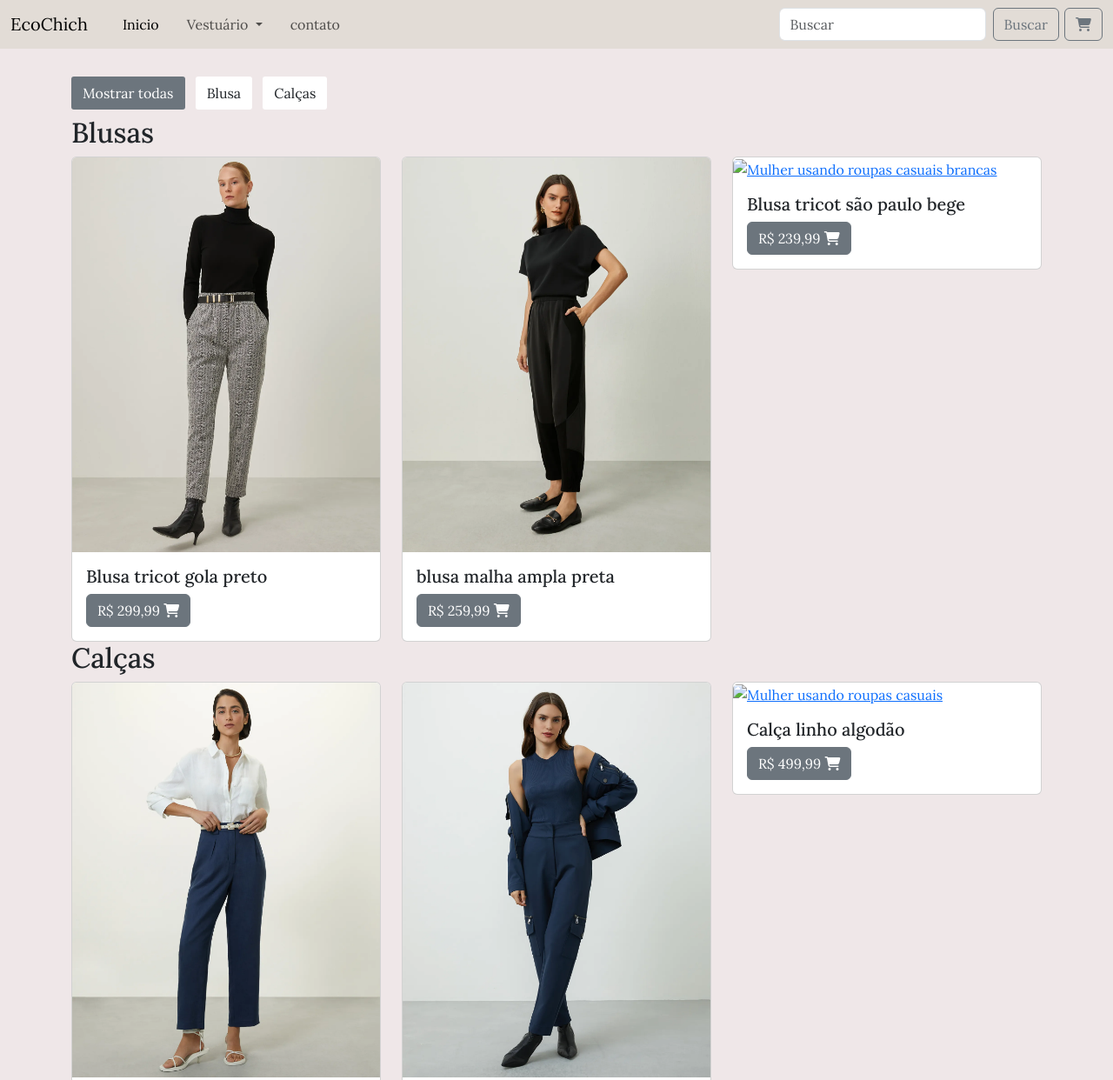
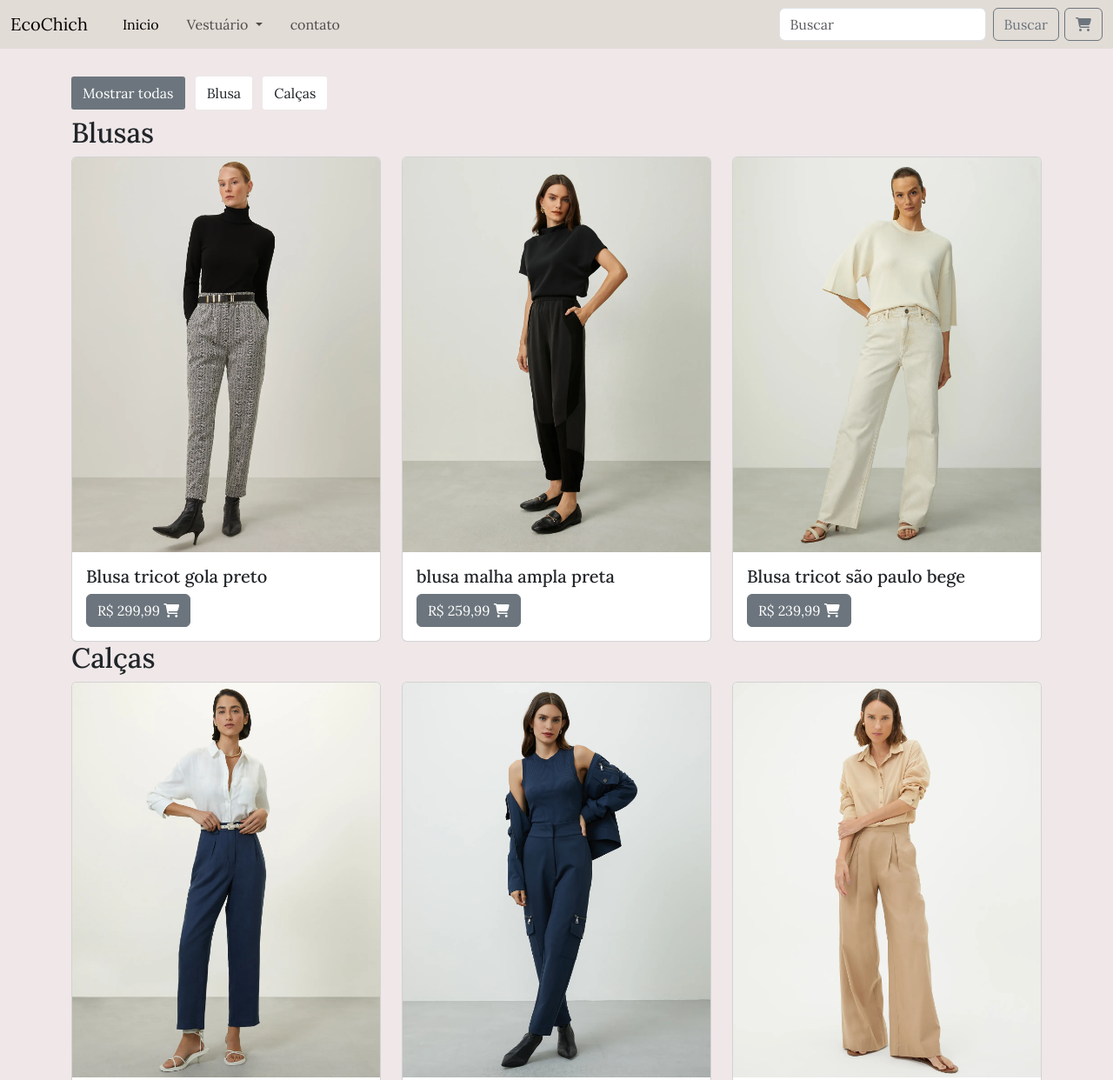
Before and after one commit to Nogrog150/CP-FRONT, a plain HTML site: page catalogo.html in a window 1280 px wide. Shown: the top 1242 px of the page at 87% size. Drawn offline with nearby package versions, Linux system fonts and the light colour scheme; the site is published under a folder, as on GitHub Pages, so addresses that start at the root find nothing.

Commit message:
style 1.1

```diff
--- a/catalogo.html
+++ b/catalogo.html
@@ -142,7 +142,7 @@
           <div class="card" data-name="blusa">
             <a href="produto3.html">
               <img
-                src="/assets/produtos/produto3/produto3 foto de frente.webp"
+                src="./assets/produtos/produto3/produto3 foto de frente.webp"
                 onmouseover="this.src='.//assets/produtos/produto3/produto3 foto de costas.webp'"
                 onmouseout="this.src='.//assets/produtos/produto3/produto3 foto de frente.webp'"
                 class="card-img-top produto3"
@@ -165,7 +165,7 @@
           <div class="card p-0" data-name="calca">
             <a href="produto4.html">
               <img
-                src="assets/produtos/produto4/produto4 foto de frente.webp"
+                src="./assets/produtos/produto4/produto4 foto de frente.webp"
                 onmouseover="this.src='.//assets/produtos/produto4/produto4 foto de costas.webp'"
                 onmouseout="this.src='.//assets/produtos/produto4/produto4 foto de frente.webp'"
                 class="card-img-top produto4"
@@ -205,7 +205,7 @@
           <div class="card p-0" data-name="calca">
             <a href="produto6.html">
               <img
-                src="/assets/produtos/produto6/produto6 foto de frente.webp"
+                src="./assets/produtos/produto6/produto6 foto de frente.webp"
                 onmouseover="this.src='.//assets/produtos/produto6/produto6 foto de costas.webp'"
                 onmouseout="this.src='.//assets/produtos/produto6/produto6 foto de frente.webp'"
                 class="card-img-top produto6"
```
